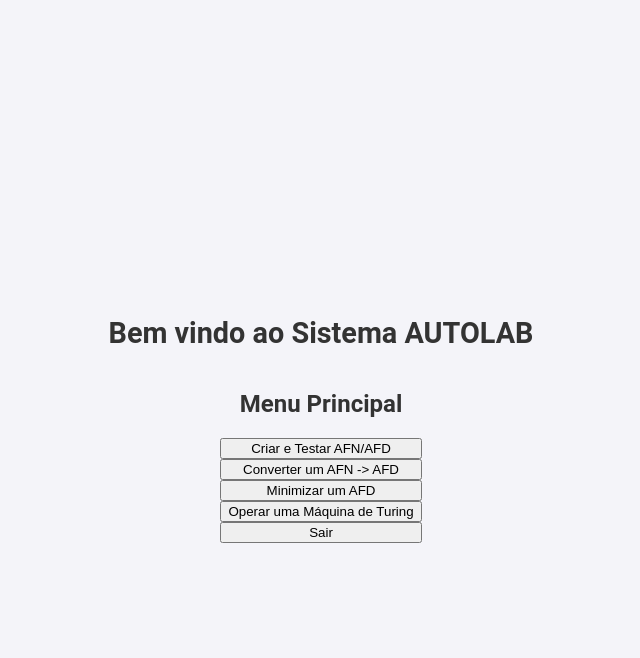
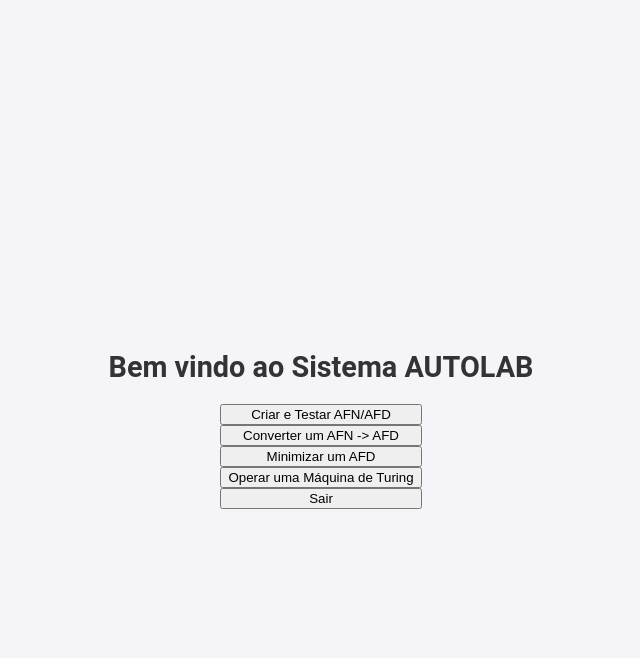
Before and after one commit to ryanmarques1/AutomaLAB, a Flask app: page / in a window 1280 px wide. Shown: the top 658 px of the page, without its empty margins (319-959 px from the left). Run offline with Flask 3, Linux system fonts and the light colour scheme.

Commit message:
Add files via upload

```diff
--- a/templates/menu.html
+++ b/templates/menu.html
@@ -2,14 +2,13 @@
 <html lang="pt-br">
 <head>
     <meta charset="UTF-8">
-    <title>Menu Principal - AUTOLAB</title>
+    <title>Menu Principal - AUTOMALAB</title>
     <link rel="stylesheet" href="{{ url_for('static', filename='style.css') }}">
     <style>
     </style>
 </head>
 <body>
     <h1>Bem vindo ao Sistema AUTOLAB</h1>
-    <h2>Menu Principal</h2>
     <div class="menu-container">
         <form action="{{ url_for('criar_testar') }}" method="get">
             <button type="submit" class="menu-button">Criar e Testar AFN/AFD</button>
```
